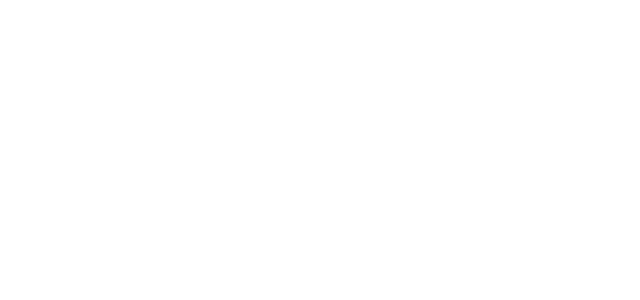
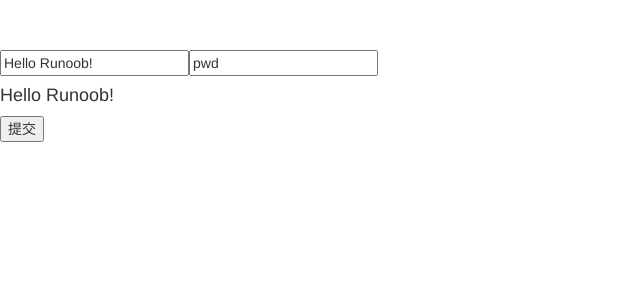
Before and after one commit to zhaochanghui/react_start, a React app: page /login in a window 1280 px wide. Shown: the top 300 px of the page, without its empty margins (0-640 px from the left). Built offline with nearby package versions, Linux system fonts and the light colour scheme.

Commit message:
form
form

```diff
--- a/app/index.js
+++ b/app/index.js
@@ -1,6 +1,7 @@
 import React from 'react';
 import Nav from './Nav'
 import Home from './pages/Home';
+import Login from './pages/Login';
 import ReactDOM from 'react-dom';
 
 
@@ -63,6 +64,7 @@
         <Route path="/todos" component={Todos} />
         <Route path="/status" component={StatusComponent} />
         <Route path="/nav" component={Nav} />
+        <Route path="/login" component={Login} />
     </Switch>
 )
 
--- /dev/null
+++ b/app/pages/Login.js
@@ -0,0 +1,121 @@
+import React from 'react';
+
+import ReactDOM from 'react-dom';
+
+import axios from 'axios'
+
+
+import {BrowserRouter , Switch, Route, Redirect } from 'react-router-dom'
+
+require("../../bootstrap/bootstrap.min.css");
+
+
+
+class Login11 extends React.Component{
+    constructor(props){
+        super(props);
+        this.state = {
+            islogin:1
+        };
+    }
+
+    /*
+    lx.php
+
+    <?php
+
+header("Access-Control-Allow-Origin: *");
+
+$rs =  ['key'=>'value1','key2'=>'value2','key3'=>'value3'];
+
+echo json_encode($rs);
+
+
+     */
+    request(){
+        // fetch('http://www.blog.com/lx.php').then((res)=>{
+        //     if(res.ok){
+        //         res.text().then((data)=>{
+        //             console.log(data);
+        //         })
+        //     }
+        // }).catch((res)=>{
+        //     console.log(res.status);
+        // });
+
+        axios.get('http://www.blog.com/lx.php')
+            .then(function (response) {
+                console.log(response);
+            })
+            .catch(function (error) {
+                console.log(error);
+            });
+    }
+
+
+    render() {
+            return(
+
+                <div className="btn btn-danger">
+                    登陆
+                </div>
+            );
+
+    }
+}
+
+
+/*
+onChange={v=>{this.handlechange("username",v)}}
+
+
+
+ handlechange(key,val){
+        // console.log(key,val.target.value)
+        this.setState({
+            [key]:val.target.value   ---要小心这个值，有时候仅仅是val就够了
+        })
+        // console.log(this.state)
+    }
+
+
+ */
+class Login extends React.Component {
+    constructor(props) {
+        super(props);
+        this.state = {name: 'Hello Runoob!',pwd:'pwd'};
+        this.handleChangeName = this.handleChangeName.bind(this);
+        this.handleChangePwd = this.handleChangePwd.bind(this);
+    }
+
+    handleChangeName(event) {
+        this.setState({name: event.target.value});
+    }
+
+    handleChangePwd(event) {
+        this.setState({pwd: event.target.value});
+    }
+
+    handleSubmit(event) {
+        alert('name: ' + this.state.name+"         pwd:"+this.state.pwd);
+        event.preventDefault();
+    }
+
+
+    render() {
+        // var value = this.state.value;
+        return  (
+            <form onSubmit={this.handleSubmit.bind(this)}>
+
+            <input type="text" value={this.state.name} onChange={this.handleChangeName} />
+            <input type="text" value={this.state.pwd} onChange={this.handleChangePwd} />
+            <h4>{this.state.name}</h4>
+
+            <input type="submit" value="提交" />
+        </form>
+        );
+    }
+}
+
+
+export default Login
```
